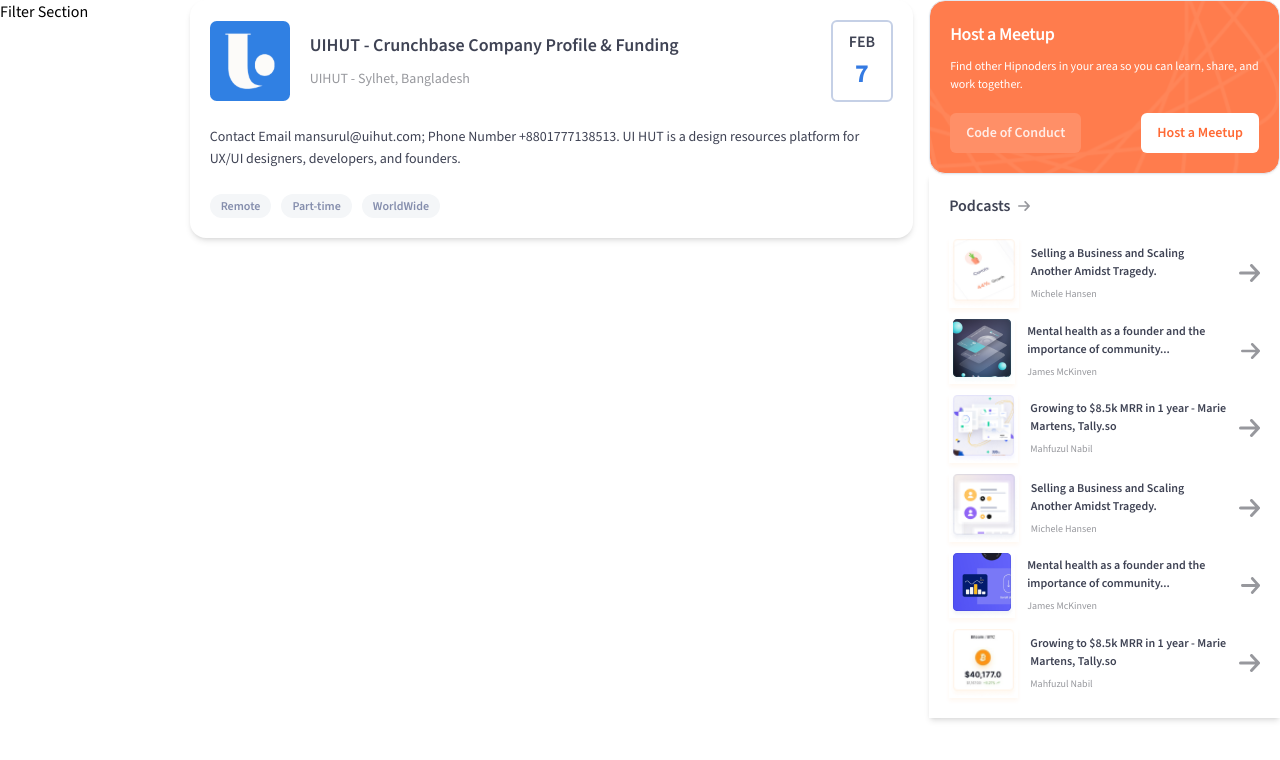
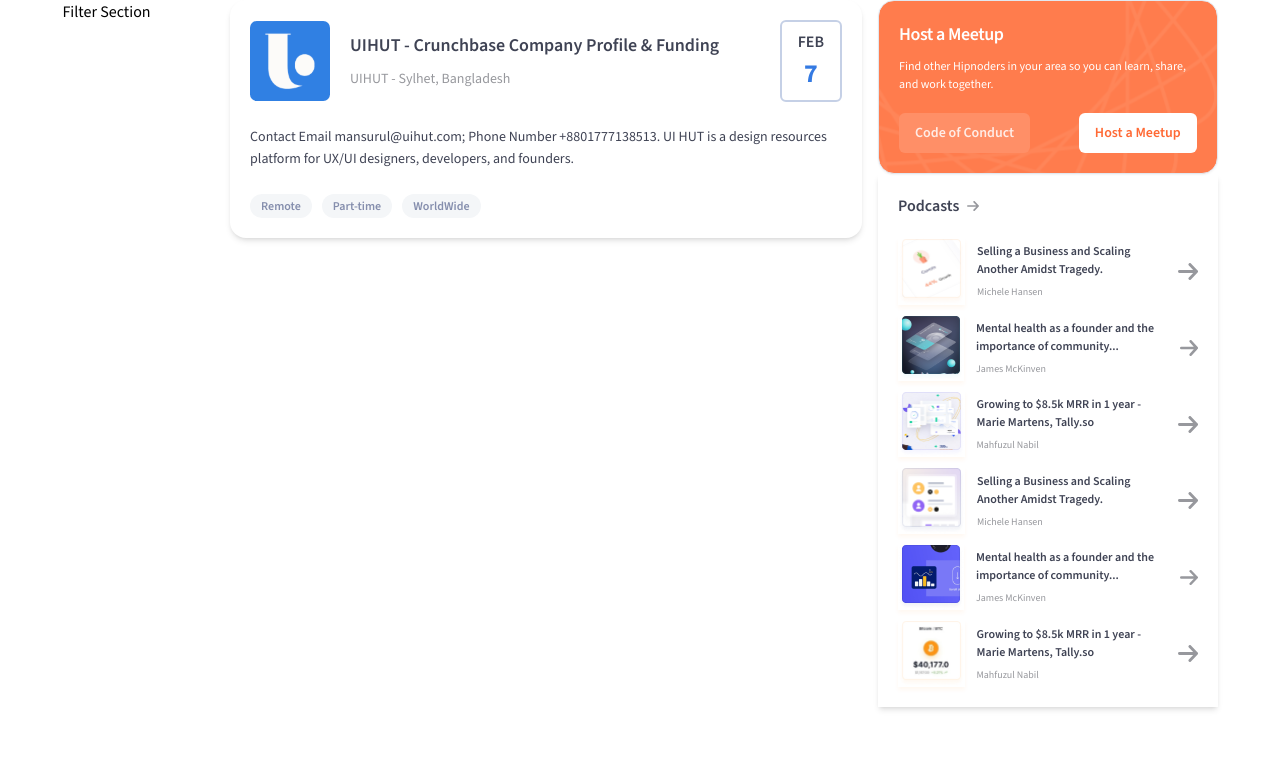
Before and after one commit to wirayuda299/test123, a Next.js app: page /meetups in a window 1280 px wide. Shown: the top 760 px of the page. Built offline with nearby package versions, Linux system fonts and the light colour scheme.

Commit message:
added meetup page cards

```diff
--- a/app/globals.css
+++ b/app/globals.css
@@ -74,4 +74,8 @@
   .bodyXs-regular {
     @apply font-normal text-[9px] leading-[14px];
   }
+
+  .max-container {
+    @apply max-w-[1440px] mx-auto px-[2.5%];
+  }
 }
```
